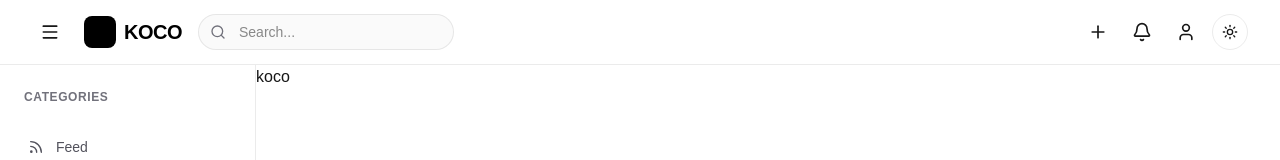
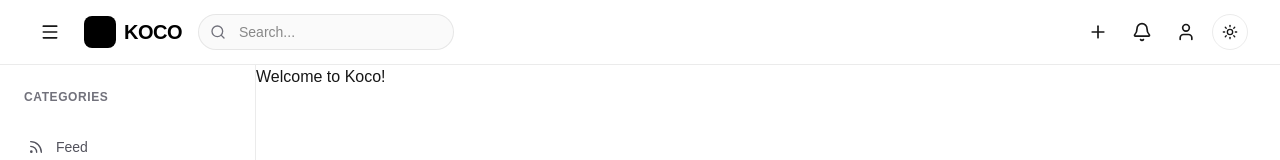
Before and after one commit to KoreaConnect/webapp-ui, a Next.js app: page / in a window 1280 px wide. Shown: the top 160 px of the page. Built offline with nearby package versions, Linux system fonts and the light colour scheme.

Commit message:
chore: test commit

```diff
--- a/src/app/page.tsx
+++ b/src/app/page.tsx
@@ -1,3 +1,7 @@
 export default function Home() {
-    return <div>koco</div>;
+    return (
+        <div>
+            <p>Welcome to Koco!</p>
+        </div>
+    );
 }
```
